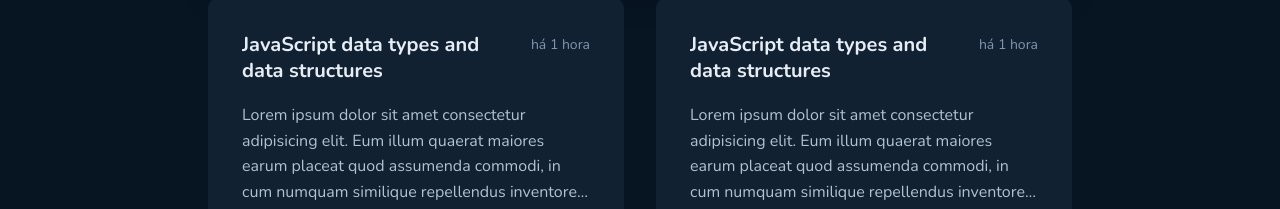
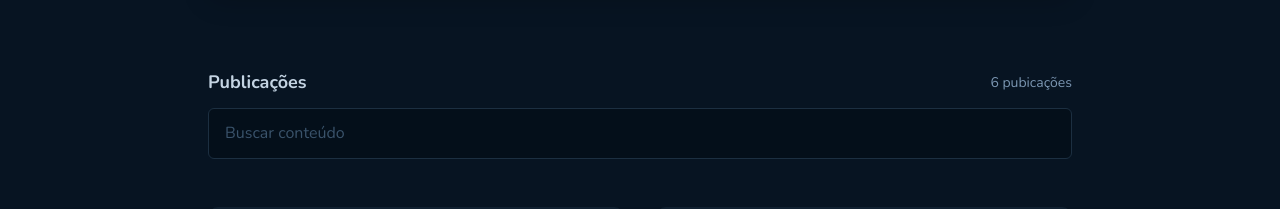
Before and after one commit to rpsouzadev/Github-blog, a React (Vite) app: page / in a window 1280 px wide. Shown: the part 422-631 px from the top of the page. Built offline with nearby package versions, Linux system fonts and the light colour scheme.

Commit message:
Create SearcForm component

```diff
--- /dev/null
+++ b/src/pages/Home/components/SearchForm/index.tsx
@@ -0,0 +1,13 @@
+import * as S from './styles'
+
+export function SearchForm() {
+  return (
+    <S.SearchContainer>
+      <header>
+        <h3>Publicações</h3>
+        <span>6 pubicações</span>
+      </header>
+      <input type="text" placeholder="Buscar conteúdo" />
+    </S.SearchContainer>
+  )
+}
--- /dev/null
+++ b/src/pages/Home/components/SearchForm/styles.ts
@@ -0,0 +1,43 @@
+import styled from 'styled-components'
+
+export const SearchContainer = styled.div`
+  width: 100%;
+  margin-top: 4.5rem;
+  margin-bottom: 3rem;
+
+  header {
+    display: flex;
+    align-items: center;
+    justify-content: space-between;
+    margin-bottom: 0.75rem;
+
+    h3 {
+      font-size: ${({ theme }) => theme.textSizes['title-title-s']};
+      color: ${({ theme }) => theme.colors['base-subtitle']};
+    }
+
+    span {
+      font-size: ${({ theme }) => theme.textSizes['text-text-s']};
+      color: ${({ theme }) => theme.colors['base-span']};
+    }
+  }
+
+  input {
+    width: 100%;
+    padding: 0.75rem 1rem;
+    border-radius: 6px;
+    border: 1px solid ${({ theme }) => theme.colors['base-border']};
+    background: ${({ theme }) => theme.colors['base-input']};
+    color: ${({ theme }) => theme.colors['base-text']};
+    transition: 0.4s;
+
+    &:focus {
+      border-color: ${({ theme }) => theme.colors['brand-blue']};
+      outline: none;
+    }
+
+    &::placeholder {
+      color: ${({ theme }) => theme.colors['base-label']};
+    }
+  }
+`
--- a/src/pages/Home/index.tsx
+++ b/src/pages/Home/index.tsx
@@ -1,11 +1,13 @@
 import { PostsComponent } from './components/PostsComponent'
 import { Profile } from './components/Profile'
+import { SearchForm } from './components/SearchForm'
 import * as S from './styles'
 
 export function Home() {
   return (
     <>
       <Profile />
+      <SearchForm />
 
       <S.PostSectionContainer>
         <PostsComponent />
```
